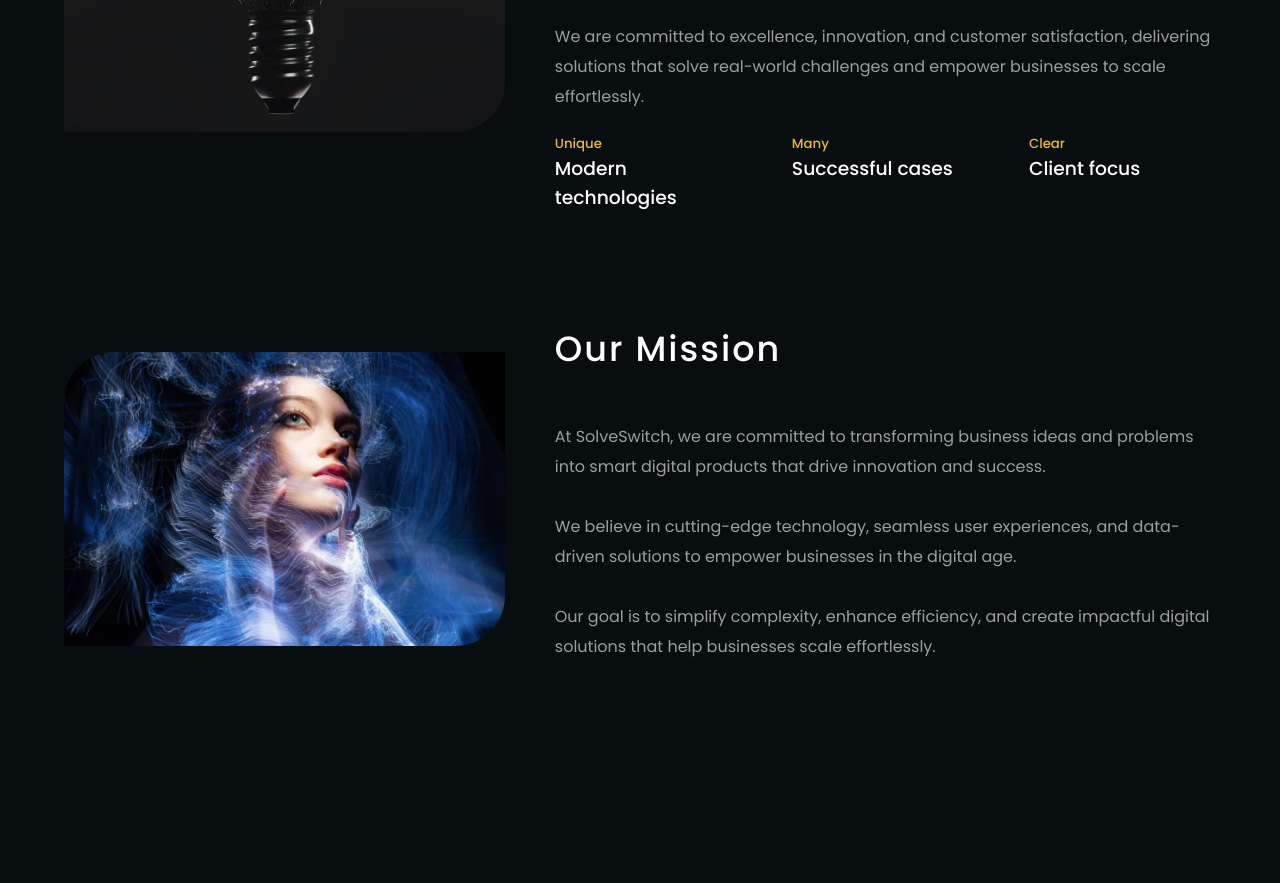
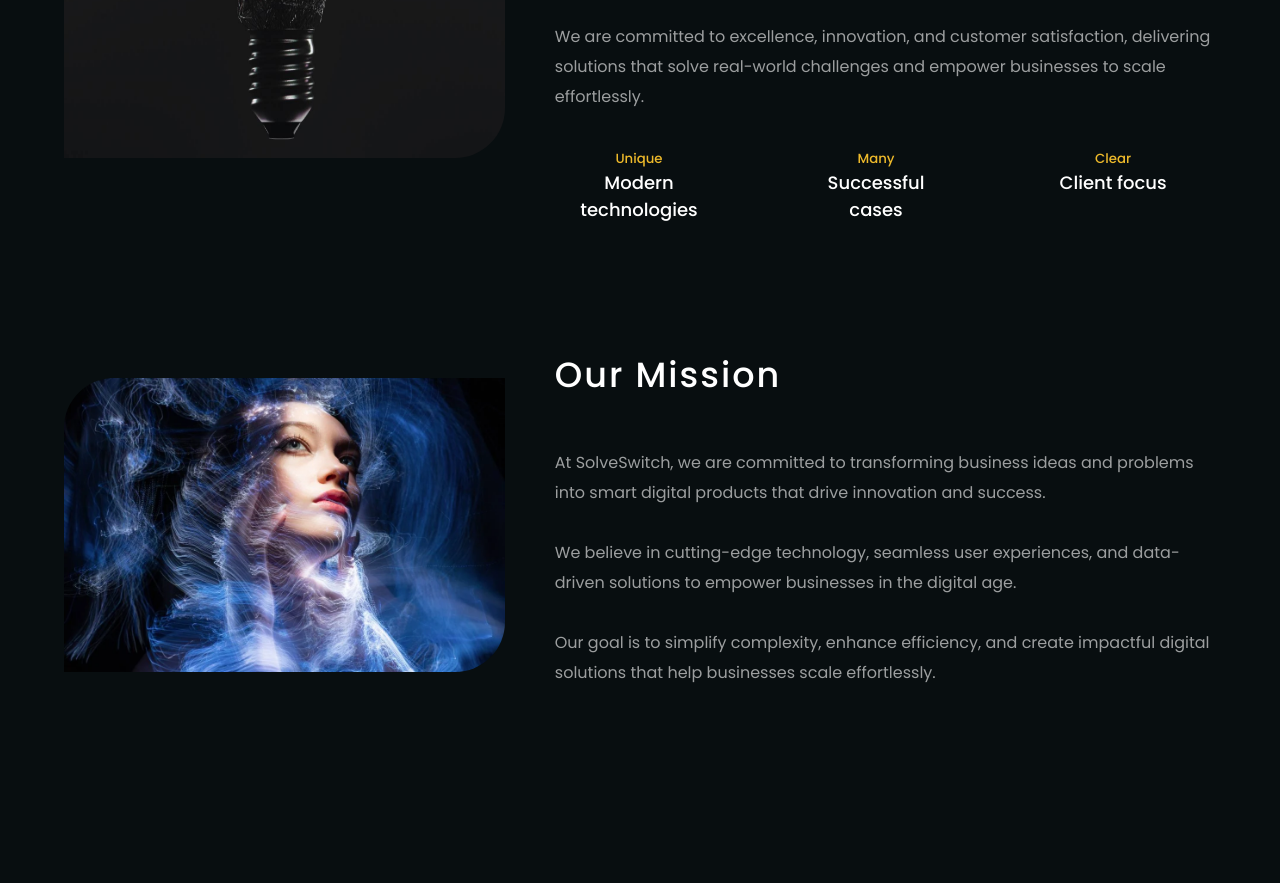
Before and after one commit to IgbeAjaga/solveswitch, a Next.js app: page /about in a window 1280 px wide. Shown: the part 820-1703 px from the top of the page. Built offline with nearby package versions, Linux system fonts and the light colour scheme.

Commit message:
hero update

```diff
--- a/styles/global.scss
+++ b/styles/global.scss
@@ -258,16 +258,22 @@ footer {
       font-size: $xl-6;
     }
     .box {
-      h1 {
-        font-size: 60px;
-        font-weight: 400;
-      }
-      h3 {
-        word-wrap: break-word; /* Breaks long words */
-  white-space: normal; /* Ensures wrapping */
+      max-width: 90%; /* Reduce width slightly */
+      padding: 15px; /* Reduce padding to fit better */
+      text-align: center;
+    }
 
-      }
+    .box h1 {
+      font-size: 50px; /* Reduce font size */
+      font-weight: 400;
     }
+
+    .box h3 {
+      font-size: 18px; /* Reduce h3 size slightly */
+      word-wrap: break-word; /* Breaks long words */
+      white-space: normal; /* Ensures wrapping */
+    }
+
     .misson-p {
       border-left: 5px solid $indigo;
       padding-left: $xl-5;
```
